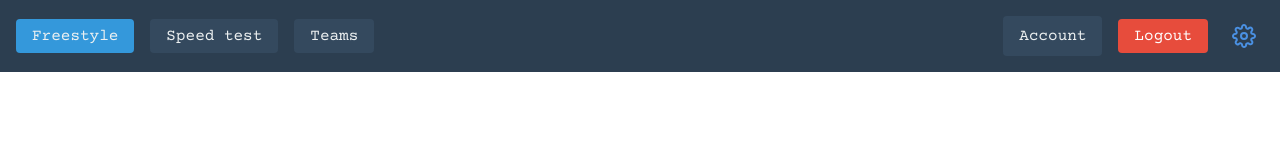
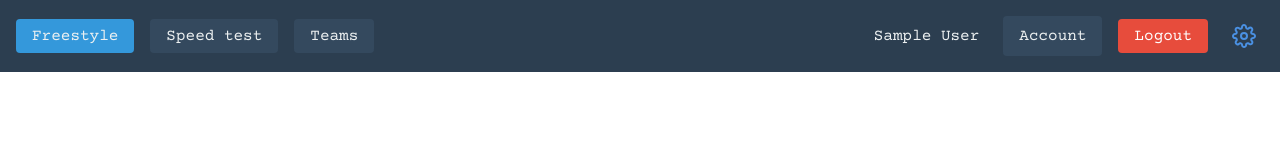
Before and after one commit to nstoichev/typing-game, a React (Vite) app: page / in a window 1280 px wide. Shown: the top 160 px of the page. Built offline with nearby package versions, Linux system fonts and the light colour scheme; no server answers; the database is empty; sample sign-in values are in the browser's storage.

Commit message:
fix: return disable team button and user name.

```diff
--- a/src/components/Navigation.css
+++ b/src/components/Navigation.css
@@ -46,6 +46,12 @@
   gap: 1rem;
 }
 
+.user-name {
+  color: #ecf0f1;
+  font-weight: 500;
+  padding: 0.5rem;
+}
+
 .account-link {
   color: #ecf0f1;
   text-decoration: none;
@@ -84,6 +90,31 @@
 
 .login-button:hover {
   background-color: #219a52;
+}
+
+.team-info {
+  display: flex;
+  align-items: center;
+  gap: 0.5rem;
+  background-color: #34495e;
+  padding: 0.5rem;
+  border-radius: 4px;
+  color: #ecf0f1;
+}
+
+.disable-team-button {
+  background-color: #e74c3c;
+  color: white;
+  border: none;
+  padding: 0.25rem 0.5rem;
+  border-radius: 4px;
+  cursor: pointer;
+  font-size: 0.8rem;
+  transition: background-color 0.2s;
+}
+
+.disable-team-button:hover {
+  background-color: #c0392b;
 }
 
 .settings-container {
@@ -177,27 +208,3 @@
 .checkbox-container input[type="checkbox"]:checked + .checkmark:after {
   display: block;
 }
-
-.team-info {
-  display: flex;
-  align-items: center;
-  gap: 0.5rem;
-  background-color: #34495e;
-  padding: 0.25rem 0.5rem;
-  border-radius: 4px;
-}
-
-.disable-team-button {
-  background-color: #e74c3c;
-  color: white;
-  border: none;
-  padding: 0.25rem 0.5rem;
-  border-radius: 4px;
-  cursor: pointer;
-  font-size: 0.8rem;
-  transition: background-color 0.2s;
-}
-
-.disable-team-button:hover {
-  background-color: #c0392b;
-}
--- a/src/components/Navigation.jsx
+++ b/src/components/Navigation.jsx
@@ -72,6 +72,17 @@ const Navigation = ({
         <div className="user-info">
           {currentUser ? (
             <>
+              <span className="user-name">
+                {currentUser.displayName || currentUser.email}
+              </span>
+              {currentTeam && (
+                <div className="team-info">
+                  <span>Team: {currentTeam.name}</span>
+                  <button onClick={handleDisableTeam} className="disable-team-button">
+                    Disable Team
+                  </button>
+                </div>
+              )}
               <Link to="/account" className="account-link">
                 Account
               </Link>
```
